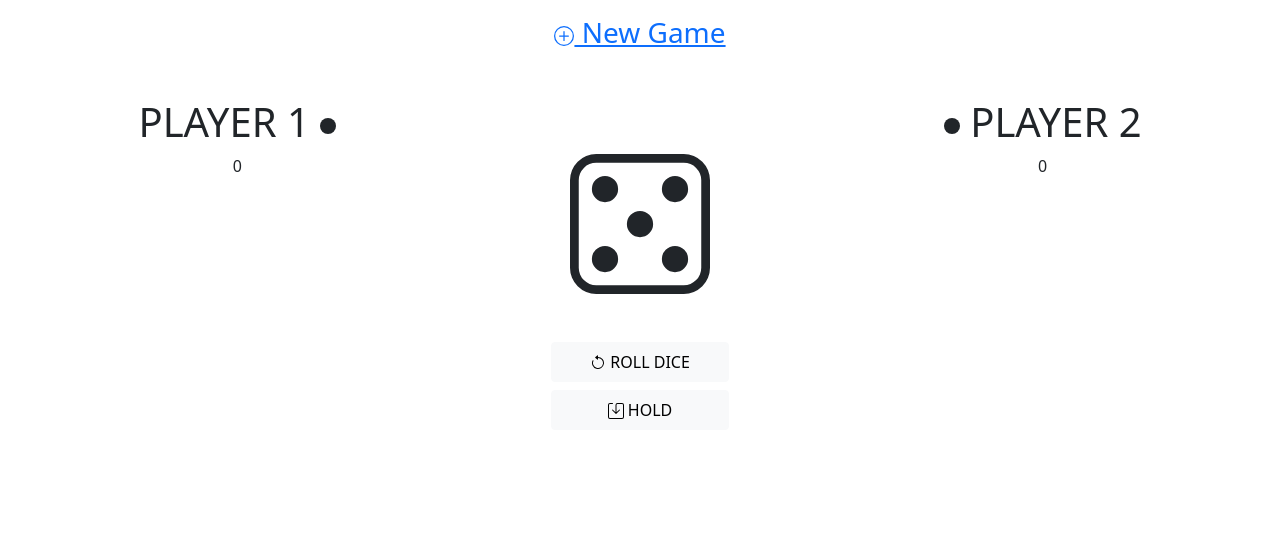
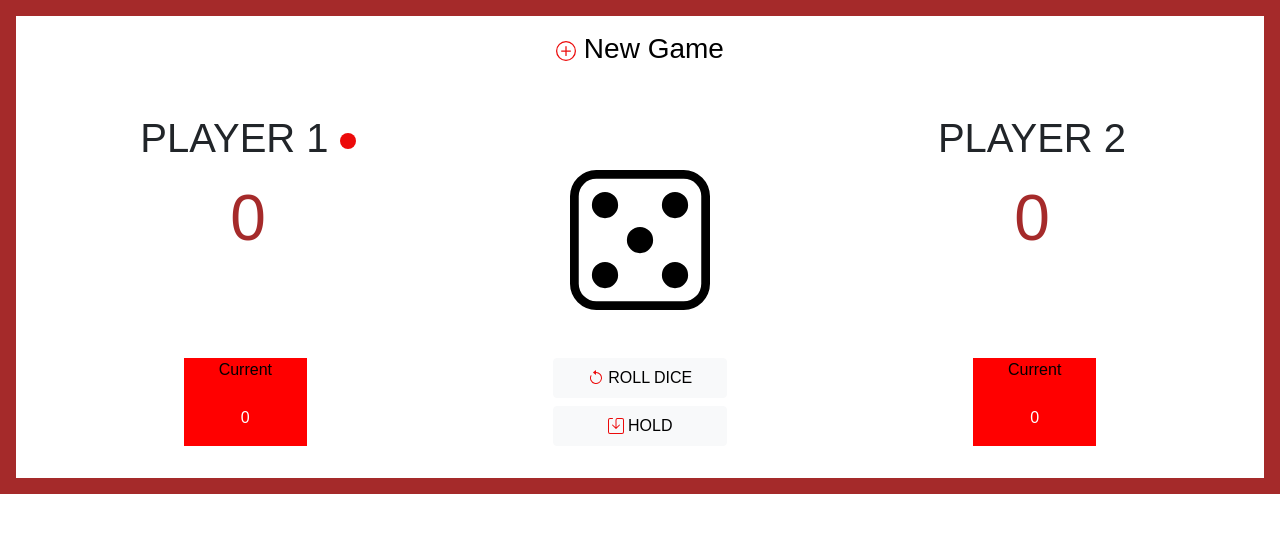
Before and after one commit to LuClams/Jeu-de-De, a PHP site: page /jeu-de-de.html in a window 1280 px wide. Shown: the top 533 px of the page. Run offline with PHP 8.4, Linux system fonts and the light colour scheme.

Commit message:
Update style.css

```diff
--- a/style.css
+++ b/style.css
@@ -1,3 +1,45 @@
+html {
+  border: 1rem solid brown;
+}
+
 body {
+  font-family: 'Montserrat', sans-serif;
+}
+
+#player2 {
+  display: none;
+}
+
+a{
+ text-decoration: none;
+ color: black;
+}
+
+a:hover {
+  color: black;
+}
+#global, #globaled {
+  color: brown;
+  font-size: 4em;
+}
+
+#current-round, #current-rounded {
+  color: black;
+}
+
+#round, #rounded {
+  color: white;
+}
+
+svg {
+  color: rgb(236, 10, 10);
+}
+
+#de > svg {
+  color: black;
+}
+
+#div-round, #div-rounded {
+  background-color:red;
 
 }
```
